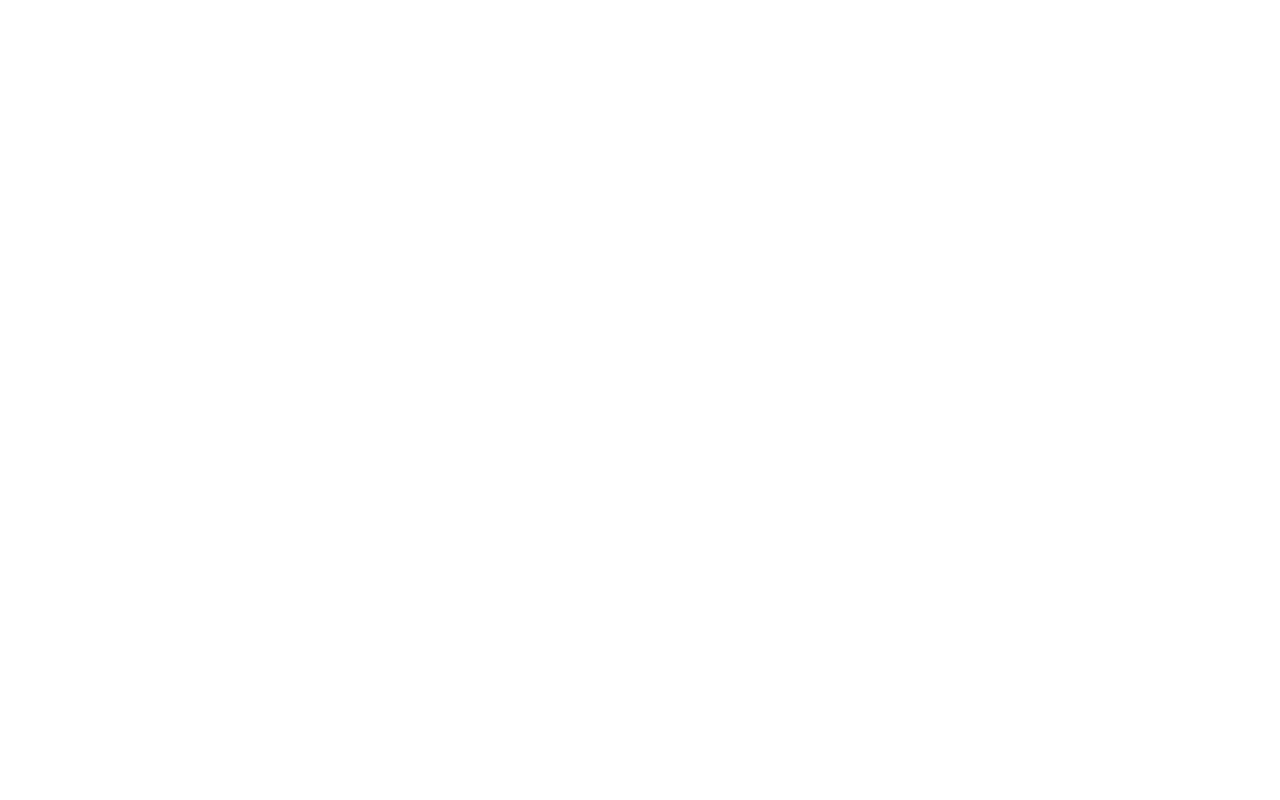
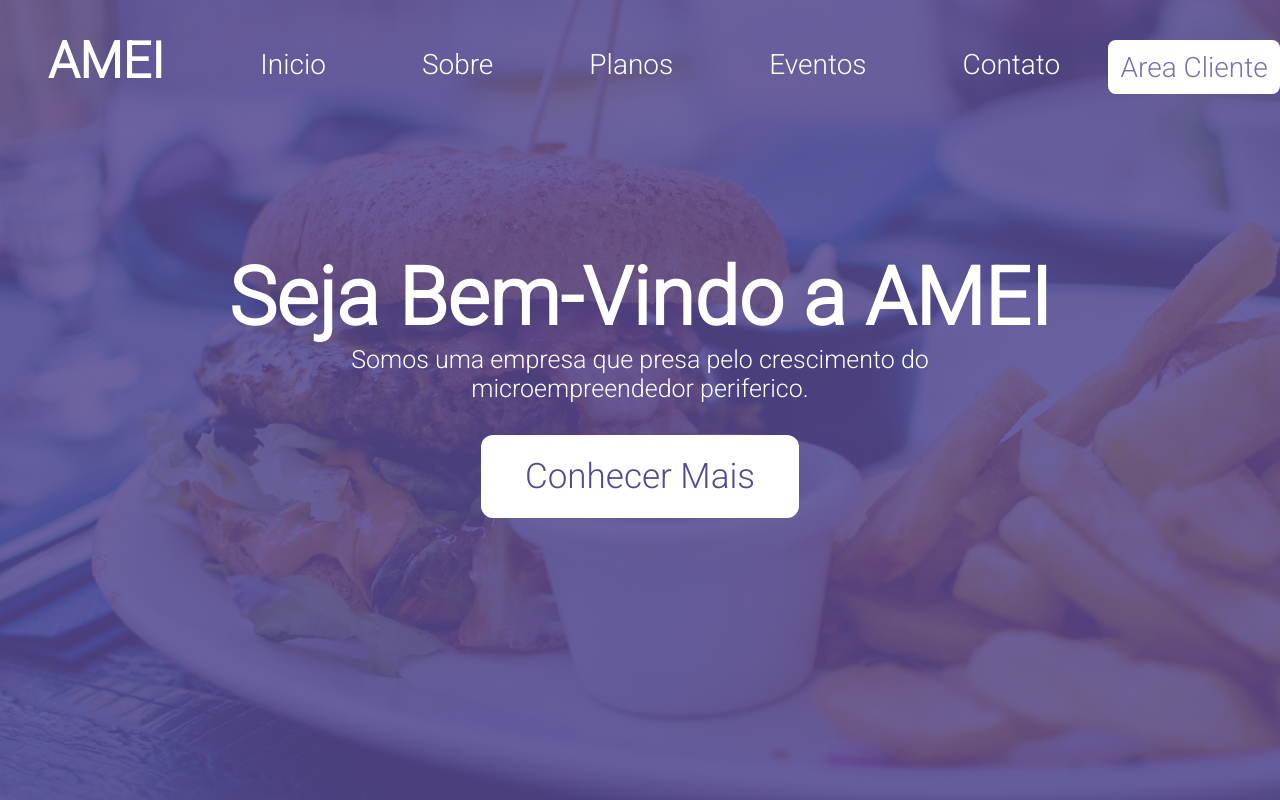
Before and after one commit to DevJuliaLopes/Front-End, a plain HTML site: page index.html in a window 1280 px wide. Drawn offline with Linux system fonts and the light colour scheme.

Commit message:
Atualização Pagina Incial

```diff
--- a/index.html
+++ b/index.html
@@ -1,13 +1,41 @@
 <!DOCTYPE html>
 <html lang="pt-br">
+
 <head>
     <meta charset="UTF-8">
     <meta http-equiv="X-UA-Compatible" content="IE=edge">
     <meta name="viewport" content="width=device-width, initial-scale=1.0">
-    <title>Pagina Inicial</title>
+    <title>Pagina Inicial | AMEI</title>
+    <!-- Estilos CSS -->
     <link rel="stylesheet" href="./styles/styles.css">
+    <!-- Fontes -->
+    <link rel="preconnect" href="https://fonts.googleapis.com">
+    <link rel="preconnect" href="https://fonts.gstatic.com" crossorigin>
+    <link href="https://fonts.googleapis.com/css2?family=Roboto:wght@300&display=swap" rel="stylesheet">
 </head>
+
 <body>
+    <header>
+        <div class="navbar">
+            <a href="#">AMEI</a>
+            <a href="#">Inicio</a>
+            <a href="#">Sobre</a>
+            <a href="#">Planos</a>
+            <a href="#">Eventos</a>
+            <a href="#">Contato</a>
+            <input type="button" value="Area Cliente">
+        </div>
+    </header>
 
+    <section>
+        <div class="container">
+            <div class="content">
+                <h1>Seja Bem-Vindo a AMEI</h1>
+                <p>Somos uma empresa que presa pelo crescimento do microempreendedor periferico.</p>
+                <button>Conhecer Mais</button>
+            </div>
+        </div>
+    </section>
 </body>
+
 </html>
--- a/styles/styles.css
+++ b/styles/styles.css
@@ -0,0 +1,78 @@
+*{
+    margin: 0;
+    padding: 0;
+    box-sizing: border-box;
+    font-family: 'Roboto', sans-serif;
+}
+
+header .navbar{
+    display: flex;
+    position: fixed;
+    width: 100%;
+    text-align: center;
+}
+
+header .navbar a{
+    text-decoration: none;
+    color: #FFF;
+    font-size: 28px;
+    margin: 3rem;
+}
+
+header .navbar a:nth-child(1){
+    text-decoration: none;
+    color: #FFF;
+    font-size: 50px;
+    font-weight: bold;
+    margin-top: 2rem;
+}
+
+.navbar input{
+    margin-top: 2.5rem;
+    background: #FFF;
+    width: 217px;
+    height: 54px;
+    color: #7C70AE;
+    border: none;
+    border-radius: 8px;
+    font-size: 28px;
+    font-weight: 500;
+}
+
+section .container{
+    background-image: url(../imgs/ImagemFundo.jpg);
+    width: 100%;
+    height: 100vh;
+}
+
+section .content{
+    display: flex;
+    justify-content: center;
+    align-items: center;
+    flex-direction: column;
+    height: 100vh;
+}
+
+.content h1{
+    color: #FFF;
+    font-size: 80px;
+    font-weight: bold;
+}
+
+.content p{
+    color: #FFF;
+    font-size: 25px;
+    width: 50%;
+    text-align: center;
+}
+
+.content button{
+    width: 318px;
+    height: 83px;
+    background: #FFF;
+    color: #574990;
+    font-size: 35px;
+    border-radius: 12px;
+    border: none;
+    margin: 2rem;
+}
```
Also changed, not shown: imgs/ImagemFundo.jpg (added).
